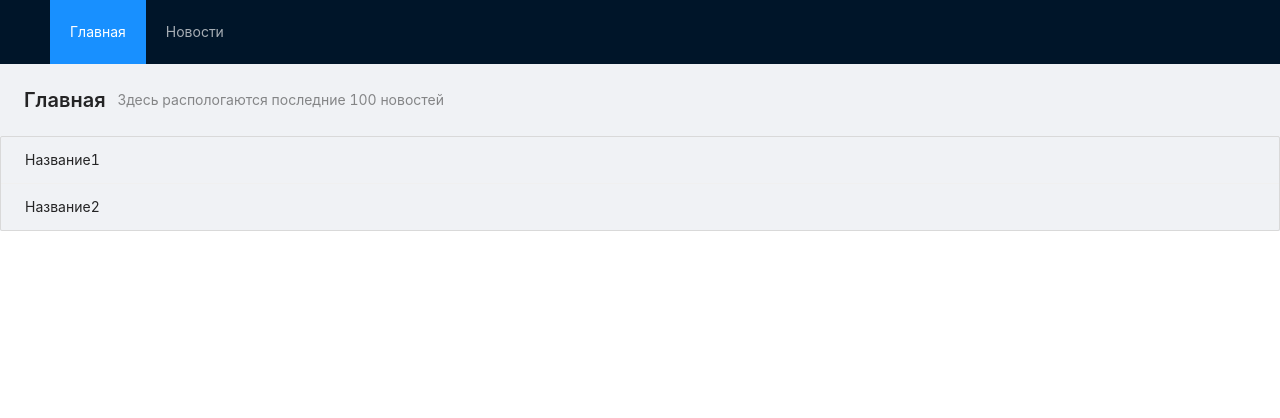
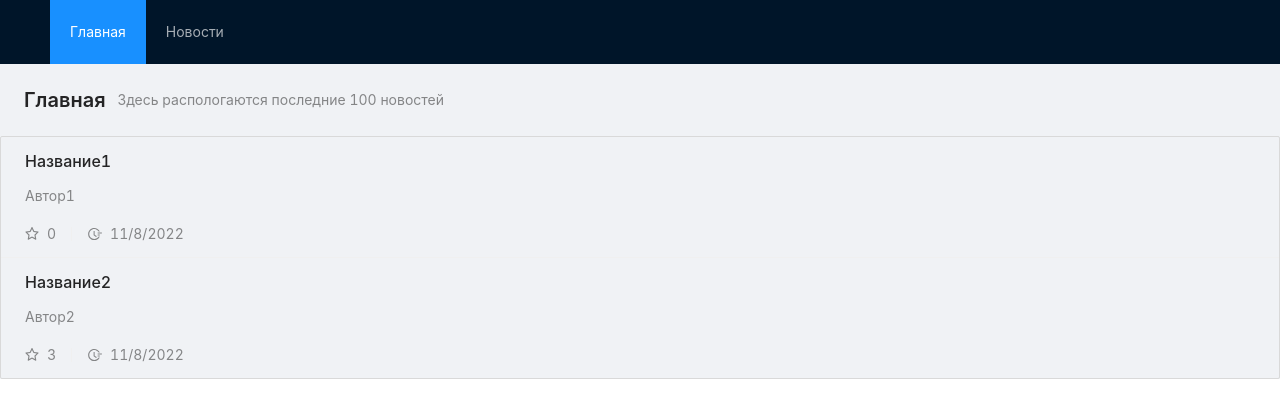
Before and after one commit to happycloudy/avito_test_2022, a React (Vite) app: page / in a window 1280 px wide. Shown: the top 418 px of the page. Built offline with nearby package versions, Linux system fonts and the light colour scheme.

Commit message:
changed list style and added more test data to it

```diff
--- a/src/components/smart/List/List.tsx
+++ b/src/components/smart/List/List.tsx
@@ -22,6 +22,7 @@ const List = () => {
     return (
         <AntList
             bordered
+            itemLayout="vertical"
             dataSource={exampleData}
             renderItem={post => <ListItem post={post}/>}
         />
--- a/src/components/smart/ListItem/ListItem.tsx
+++ b/src/components/smart/ListItem/ListItem.tsx
@@ -1,5 +1,6 @@
 import React from 'react';
-import {Typography} from "antd";
+import {Space} from "antd";
+import {StarOutlined, FieldTimeOutlined} from '@ant-design/icons';
 import {List as AntList} from 'antd'
 import {IPost} from "../../../interfaces/IPost";
 
@@ -9,10 +10,19 @@ interface IProps {
 
 const ListItem = ({post}: IProps) => {
     return (
-        <AntList.Item>
-            <Typography.Text>
-                {post.title}
-            </Typography.Text>
+        <AntList.Item
+            actions={[
+                <Space>
+                    {React.createElement(StarOutlined)}
+                    {post.rating}
+                </Space>,
+                <Space>
+                    {React.createElement(FieldTimeOutlined)}
+                    {post.publishDate.toLocaleDateString()}
+                </Space>,
+
+            ]}>
+            <AntList.Item.Meta title={post.title} description={post.author}/>
         </AntList.Item>
     );
 };
```
